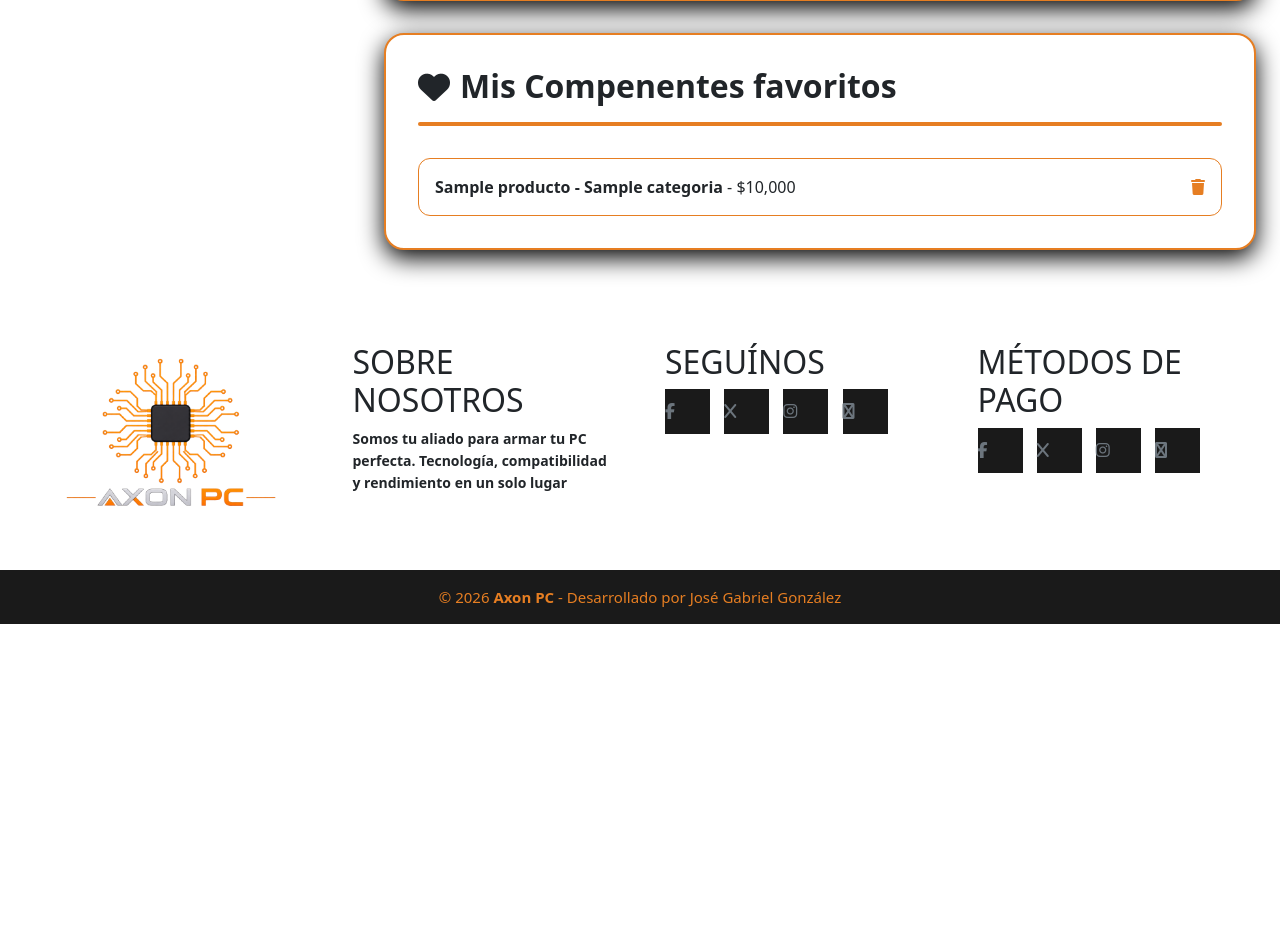
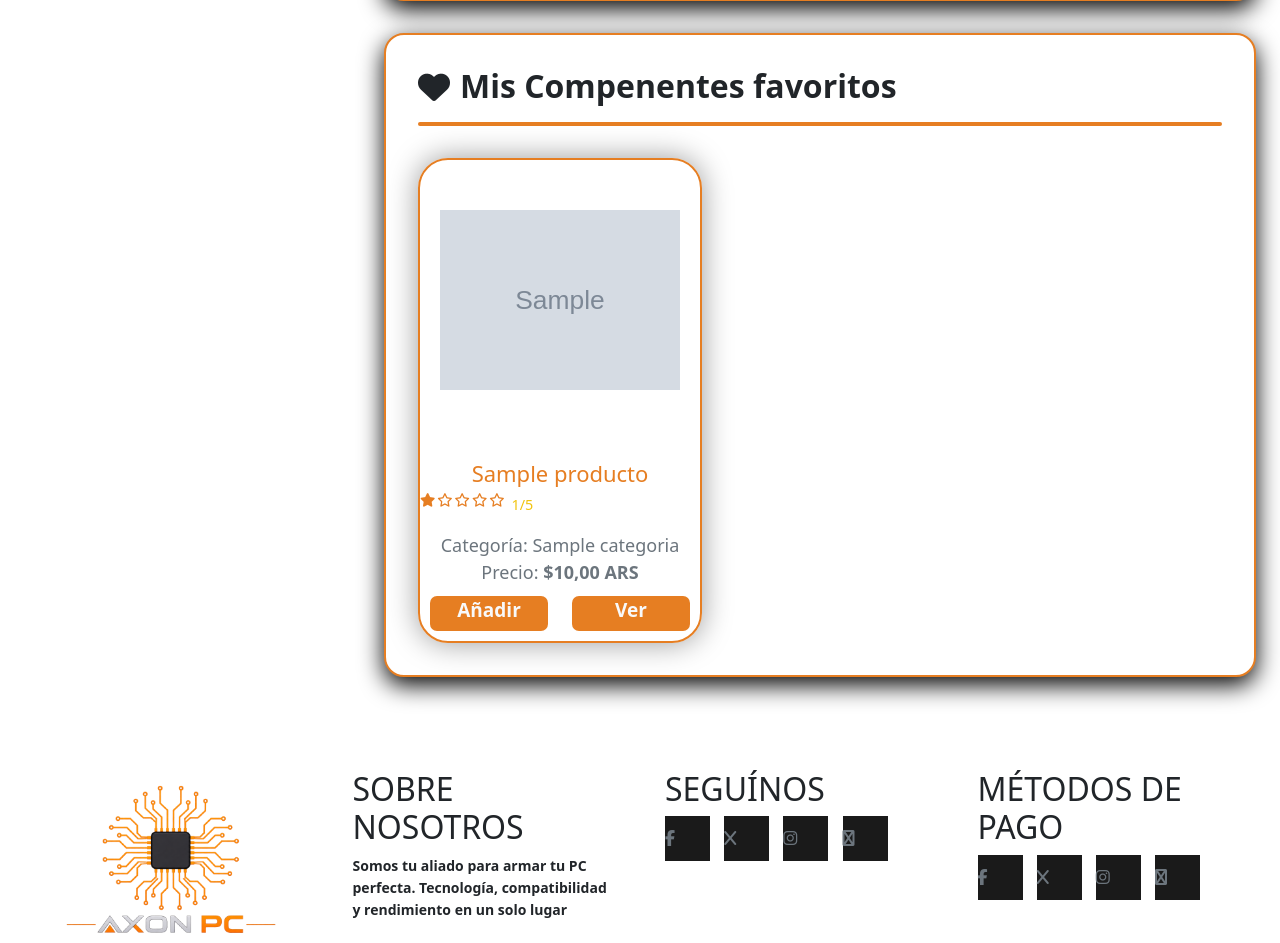
Before and after one commit to GabrielGonzalezBotto/e-commerce_pc-builder_django-MySQL, a Django app: page /perfil/ in a window 1280 px wide. Shown: the part 1135-2078 px from the top of the page. Before the commit the page ends 1759 px from the top, so only its background shows below. Run offline with Django 5.2, Linux system fonts and the light colour scheme; a user stored in the database is signed in; tables that the repository leaves empty hold one stand-in row (values such as "Sample post"); grey boxes marked "Sample" are stand-in pictures; some libraries are stand-ins or nearby versions.

Commit message:
add: modificaciones, en seccion favoritos + paginacion en perfil.html

```diff
--- a/AXON_PC/usuarios/templates/usuarios/perfil.html
+++ b/AXON_PC/usuarios/templates/usuarios/perfil.html
@@ -101,7 +101,79 @@
                 <h2 class="section-title"><i class="fa-solid fa-heart"></i> Mis Compenentes favoritos</h2>
                 <div class="title-line" style="margin: 1rem 0 2rem 0;"></div>
 
-                <div class="info-grid">
+                <div class="grid-content-ven" style="display: grid; grid-template-columns: repeat(auto-fill, minmax(220px, 1fr)); gap: 40px; width: 100%;">
+                    {% for prod in favoritos %}
+                    <div class="card-prod">
+                        {% if prod.imagen %}
+                            <img src="{{ prod.imagen.url }}" alt="{{ prod.nombre }}" class="card-prod-img">
+                        {% else %}
+                            <img class="card-prod-img" src="{% static 'img/favicon.jpg' %}" alt="sin imagen">
+                        {% endif %}
+
+                        <h3>{{ prod.nombre }}</h3>
+
+                        <!-- BOTON PARA REMOVER DE FAVORITOS -->
+                        <div class="card-icon bg-body bg-text" style="cursor: pointer;">
+                            <a href="{% url 'toggle_favorito' prod.id %}" style="color: var(--color-acento); text-decoration: none;">
+                                <i class="fa-solid fa-heart"></i>
+                            </a>
+                        </div>
+
+                        <!--RATING-->
+                        <div class="producto-rating">
+                            <ul class="review-stars" style="display: inline-flex; list-style: none; gap: 2px; color: #f1c40f; padding: 0;">
+                                <i class="{% if prod.promedio_estrellas >= 1 %}fa-solid{% else %}fa-regular{% endif %} fa-star"></i>
+                                <i class="{% if prod.promedio_estrellas >= 2 %}fa-solid{% else %}fa-regular{% endif %} fa-star"></i>
+                                <i class="{% if prod.promedio_estrellas >= 3 %}fa-solid{% else %}fa-regular{% endif %} fa-star"></i>
+                                <i class="{% if prod.promedio_estrellas >= 4 %}fa-solid{% else %}fa-regular{% endif %} fa-star"></i>
+                                <i class="{% if prod.promedio_estrellas >= 5 %}fa-solid{% else %}fa-regular{% endif %} fa-star"></i>
+                                <span style="font-size: 0.9rem; margin-left: 5px;">{{ prod.promedio_estrellas }}/5</span>
+                            </ul>
+                        </div>
+
+                        <div class="card-prod-content">
+                            <span>Categoría: {{ prod.categoria.nombre }}</span>
+                            <br>
+                            <span>Precio: <b>${{ prod.precio|floatformat:2 }} ARS</b></span>
+                            <div class="buttons">
+                                <a class="card-prod-btn" href="#">Añadir</a>
+                                <a class="card-prod-btn" href="{% url 'producto' prod.id %}">Ver</a>
+                            </div>
+                        </div>
+                    </div>
+                    {% empty %}
+                        <div class="empty-perfil-state" style="grid-column: 1 / -1; text-align: center; padding: 40px 0;">
+                            <i class="fa-regular fa-heart" style="font-size: 40px; color: var(--color-text-2);"></i>
+                            <p style="margin-top: 10px;">Tu lista de favoritos está vacía. ¡Explorá la tienda y dale al corazón para guardar tus componentes favoritos en esta sección!</p>
+                            <a href="{% url 'tienda' %}" class="btn-perfil-action" style="margin-top: 1rem; display: inline-block;">Ir a la Tienda</a>
+                        </div>
+                    {% endfor %}
+                </div>
+
+                <!-- PAGINACION DE FAVORITOS EN PERFIL -->
+                    {% if favoritos.has_other_pages %}
+                    <div class="paginacion" style="display: flex; justify-content: center; gap: 10px; margin-top: 30px;">
+                        {% if favoritos.has_previous %}
+                            <a href="?page={{ favoritos.previous_page_number }}#mis-favoritos" style="padding: 8px 12px; background: var(--color-bg-2); border: 1px solid var(--color-linea); color: var(--color-text); text-decoration: none; border-radius: 4px;">&laquo; anterior</a>
+                        {% endif %}
+
+                        <span style="padding: 8px 12px; font-weight: bold; color: var(--color-acento);">
+                            Página {{ favoritos.numbre }} de {{ favoritos.paginator.num_pages }}
+                        </span>
+
+                        {% if favoritos.has_next %}
+                            <a href="?page={{ favoritos.next_page_number }}#mis-favoritos" style="padding: 8px 12px; background: var(--color-bg-2); border: 1px solid var(--color-linea); color: var(--color-text); text-decoration: none; border-radius: 4px;">Siguiente &laquo;</a>
+                        {% endif %}
+                    </div>
+                    {% endif %}
+            </section>
+        </main>
+    </div>
+</div>
+
+{% endblock %}
+
+<!--<div class="info-grid">
                     {%  for prod in user.favoritos.all %}
                         <div style="border: 1px solid var(--color-acento); padding: 1rem; border-radius: 12px; display: flex; justify-content: space-between; align-items: center;">
                             <span><b>{{ prod.nombre }} - {{prod.categoria}}</b> - ${{ prod.precio|floatformat:3 }}</span>
@@ -113,10 +185,4 @@
                             <p>Tu lista de deseos está vacía. ¡Dale al corazón para guardar los componentes que te gusten, acá!</p>
                         </div>
                     {% endfor %}
-                </div>
-            </section>
-        </main>
-    </div>
-</div>
-
-{% endblock %}
+                </div>-->
--- a/AXON_PC/usuarios/views.py
+++ b/AXON_PC/usuarios/views.py
@@ -3,6 +3,7 @@ from django.contrib.auth import login, logout
 from django.contrib.auth.decorators import login_required
 from .forms import RegistroForm, LoginForm
 from django.contrib import messages
+from django.core.paginator import Paginator
 
 # Create your views here.
 
@@ -41,7 +42,13 @@ def logout_view(request):
 #ACCEDER A PERFIL LOGUEADO
 @login_required
 def perfil_view(request):
+    favoritos_list = request.user.favoritos.all().prefetch_related('reviews').order_by('id')
+    paginator = Paginator(favoritos_list, 2)
+    page_number = request.GET.get('page')
+    favoritos_paginados = paginator.get_page(page_number)
+
     context = {
-        'user': request.user
+        'user': request.user,
+        'favoritos': favoritos_paginados,
     }
     return render(request, 'usuarios/perfil.html', context)
```
Also changed, not shown: AXON_PC/media/productos/descarga_68.jpg (added), AXON_PC/media/productos/images_3.jpg (added), AXON_PC/media/productos/ryzen-5-4600g_kig60Vm.jpg (added).
